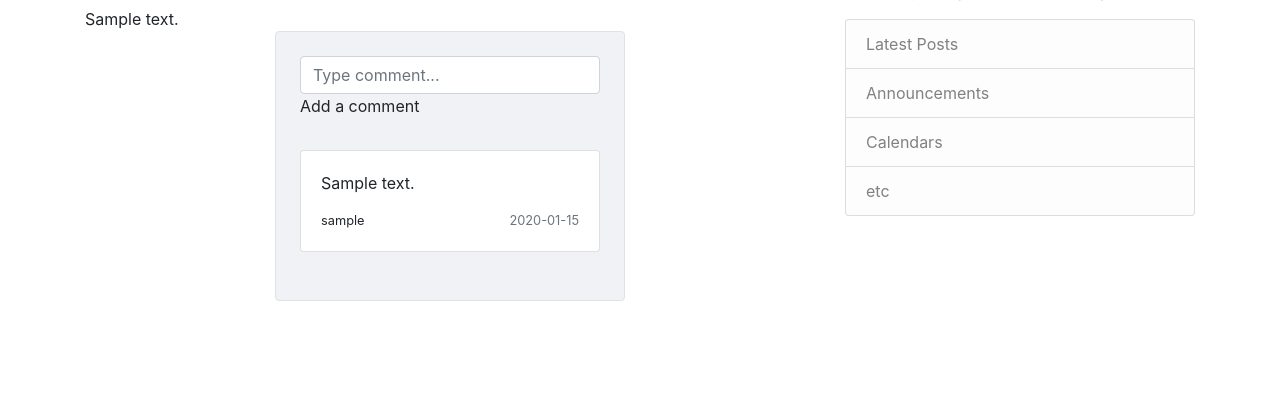
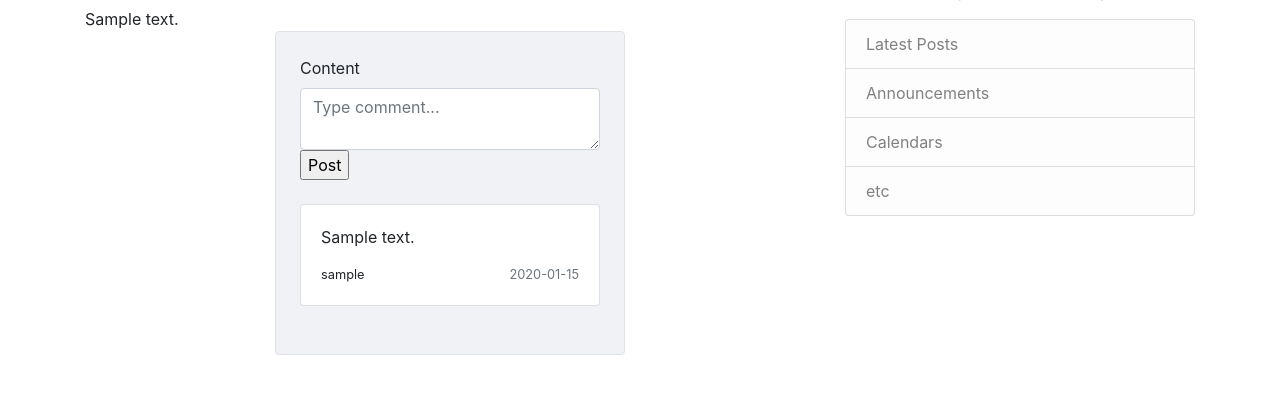
Before and after one commit to gh-lutheravery/umbrella, a Flask app: template umbrella/templates/post.html in a window 1280 px wide. Shown: the part 63-457 px from the top of the page. Run offline with Flask 3, Linux system fonts and the light colour scheme; the template is opened without the code that fills it: values that come from a table or form of the project are taken from there, most other values are stand-ins (such as "Sample title", 1, 10 or a date in 2020); some libraries are stand-ins or nearby versions.

Commit message:
finish comment form

```diff
--- a/umbrella/forms.py
+++ b/umbrella/forms.py
@@ -62,4 +62,4 @@
 
 class CommentForm(FlaskForm):
     content = StringField('Content', validators=[DataRequired()])
-    submit = SubmitField('Comment')
+    submit = SubmitField()
--- a/umbrella/templates/post.html
+++ b/umbrella/templates/post.html
@@ -22,12 +22,14 @@
       <div class="col-md-8 col-lg-6">
         <div class="card shadow-0 border" style="background-color: #f0f2f5;">
           <div class="card-body p-4">
-
-            <div class="form-outline mb-4">
-              <input type="text" id="addANote" class="form-control" placeholder="Type comment..." />
-              <label class="form-label" for="addANote">Add a comment</label>
-            </div>
-
+            <form method="POST" action="">
+                {{ form.hidden_tag() }}
+                <div class="form-outline mb-4">
+                    {{ form.content.label(class="form-label") }}
+                    {{ form.content(class="form-control", placeholder="Type comment...") }}
+                    {{ form.submit() }}
+                </div>
+            </form>
             {% for com in post_comment.comments %}
 
                 <div class="card mb-4">
```
